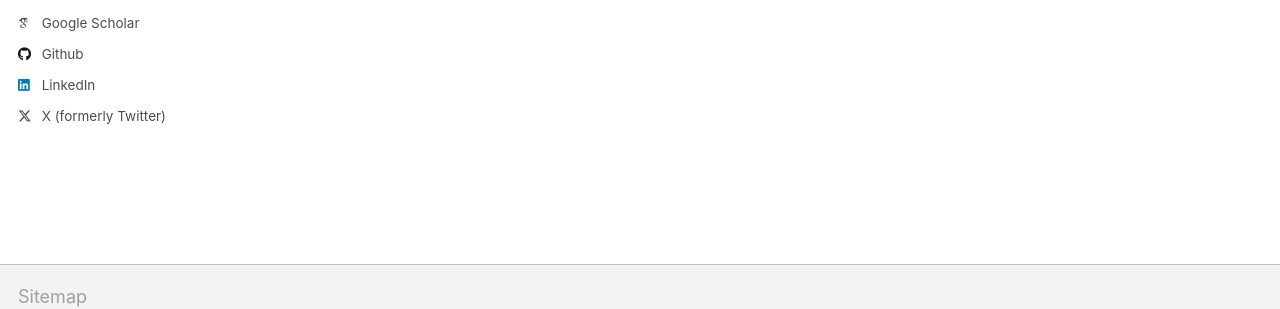
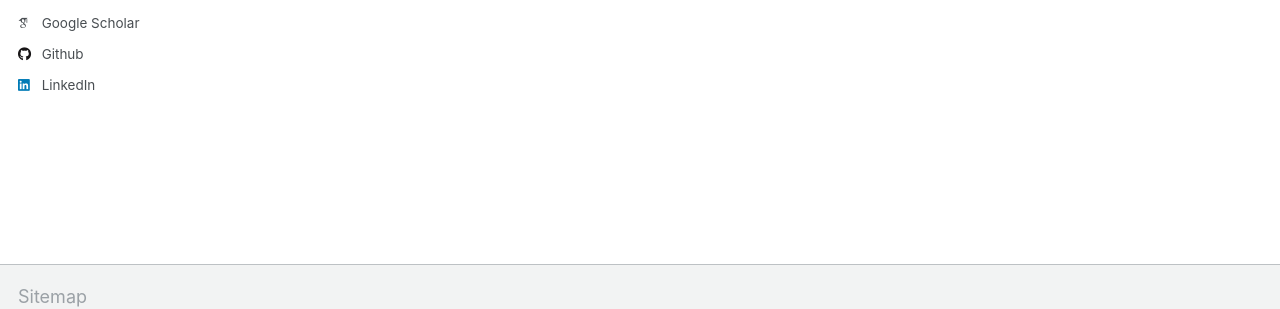
Before and after one commit to longdct/longdct.github.io, a Jekyll site: the page built from _pages/about.md, in a window 1280 px wide. Shown: the part 498-807 px from the top of the page. Built offline with Jekyll 4.4.1, drawn with Linux system fonts in a browser that asks for light colours; some web fonts are replaced; some of the changed lines change nothing that is shown.

Commit message:
Update _config.yml

```diff
--- a/_config.yml
+++ b/_config.yml
@@ -58,7 +58,7 @@ author:
   keybase          : # Username
   instagram        : # Username
   lastfm           : # Username
-  twitter          : "longdct98"
+  # twitter          : "longdct98"
   linkedin         : "long-dct2706"
   mastodon         : # URL
   medium           : # URL
@@ -129,8 +129,8 @@ yandex_site_verification :
 
 
 # Social Sharing
-twitter:
-  username               : &twitter
+#twitter:
+#  username               : &twitter
 facebook:
   username               :
   app_id                 :
```
